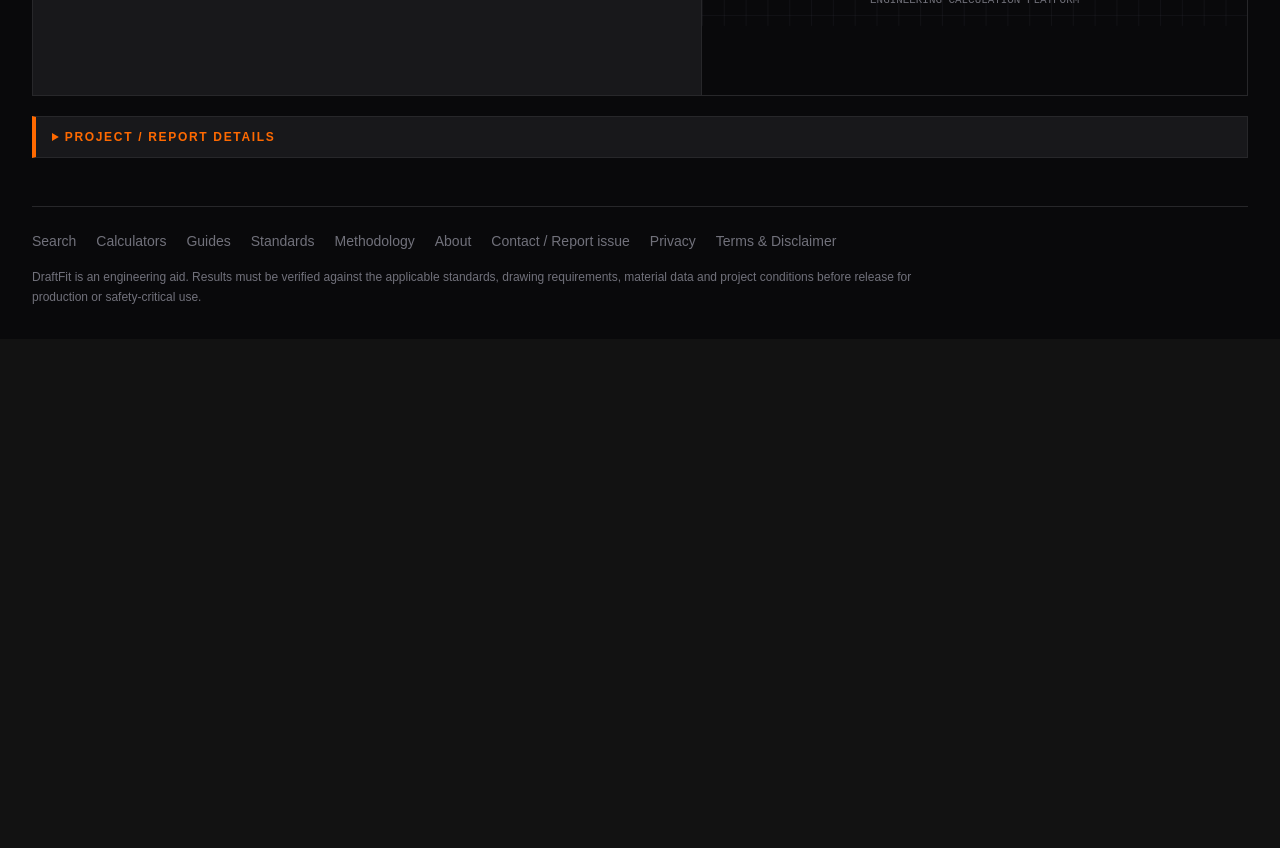
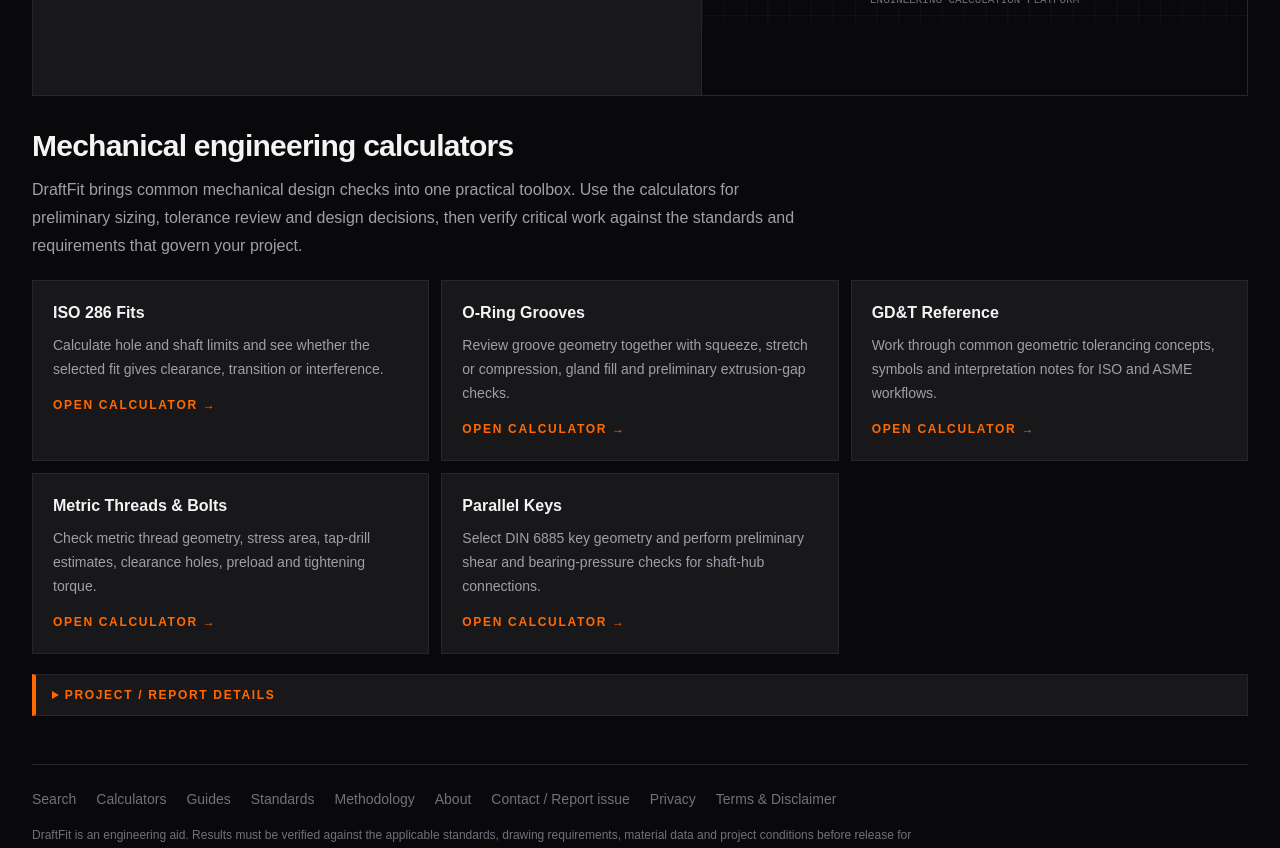
Before and after one commit to dragomirioansebastian23-oss/DraftFit-next, a Next.js app: page / in a window 1280 px wide. Shown: the part 640-1488 px from the top of the page. Before the commit the page ends 979 px from the top, so only its background shows below. Built offline with nearby package versions, Linux system fonts and the light colour scheme; no server answers.

Commit message:
Improve homepage heading structure and calculator content

```diff
--- a/src/components/DraftFitShell.tsx
+++ b/src/components/DraftFitShell.tsx
@@ -31,6 +31,36 @@ const TRANSLATIONS = {
       'The Next.js foundation is ready. All five engineering calculators are now available on dedicated routes.',
     status: 'Calculators online',
     allCalculators: 'Browse all calculators',
+    toolsHeading: 'Mechanical engineering calculators',
+    toolsIntro:
+      'DraftFit brings common mechanical design checks into one practical toolbox. Use the calculators for preliminary sizing, tolerance review and design decisions, then verify critical work against the standards and requirements that govern your project.',
+    tools: [
+      {
+        title: 'ISO 286 Fits',
+        href: '/calculators/iso-286-fit-calculator',
+        text: 'Calculate hole and shaft limits and see whether the selected fit gives clearance, transition or interference.',
+      },
+      {
+        title: 'O-Ring Grooves',
+        href: '/calculators/o-ring-groove-calculator',
+        text: 'Review groove geometry together with squeeze, stretch or compression, gland fill and preliminary extrusion-gap checks.',
+      },
+      {
+        title: 'GD&T Reference',
+        href: '/calculators/gdt-reference-calculator',
+        text: 'Work through common geometric tolerancing concepts, symbols and interpretation notes for ISO and ASME workflows.',
+      },
+      {
+        title: 'Metric Threads & Bolts',
+        href: '/calculators/metric-thread-bolt-calculator',
+        text: 'Check metric thread geometry, stress area, tap-drill estimates, clearance holes, preload and tightening torque.',
+      },
+      {
+        title: 'Parallel Keys',
+        href: '/calculators/parallel-key-calculator',
+        text: 'Select DIN 6885 key geometry and perform preliminary shear and bearing-pressure checks for shaft-hub connections.',
+      },
+    ],
   },
   ro: {
     brandTag: 'Engineering Toolkit',
@@ -56,6 +86,36 @@ const TRANSLATIONS = {
       'Fundația Next.js este pregătită. Toate cele cinci calculatoare inginerești sunt acum disponibile pe rute dedicate.',
     status: 'Calculatoare active',
     allCalculators: 'Vezi toate calculatoarele',
+    toolsHeading: 'Calculatoare pentru inginerie mecanică',
+    toolsIntro:
+      'DraftFit reunește verificări uzuale de proiectare mecanică într-un singur set practic de instrumente. Folosește calculatoarele pentru dimensionare preliminară, toleranțe și decizii de proiectare, apoi verifică aplicațiile critice conform standardelor și cerințelor proiectului.',
+    tools: [
+      {
+        title: 'Ajustaje ISO 286',
+        href: '/calculators/iso-286-fit-calculator',
+        text: 'Calculează limitele alezajului și arborelui și vezi dacă ajustajul selectat produce joc, tranziție sau interferență.',
+      },
+      {
+        title: 'Canale O-Ring',
+        href: '/calculators/o-ring-groove-calculator',
+        text: 'Verifică geometria canalului împreună cu squeeze, întinderea sau compresia, umplerea și verificări preliminare ale jocului de extrudare.',
+      },
+      {
+        title: 'Referință GD&T',
+        href: '/calculators/gdt-reference-calculator',
+        text: 'Parcurge concepte, simboluri și note de interpretare pentru toleranțe geometrice în fluxuri ISO și ASME.',
+      },
+      {
+        title: 'Filete metrice & șuruburi',
+        href: '/calculators/metric-thread-bolt-calculator',
+        text: 'Verifică geometria filetului, aria rezistentă, burghiul de tarodare, găurile de trecere, prestrângerea și cuplul.',
+      },
+      {
+        title: 'Pene paralele',
+        href: '/calculators/parallel-key-calculator',
+        text: 'Selectează geometria DIN 6885 și fă verificări preliminare la forfecare și presiune de contact pentru legături arbore-butuc.',
+      },
+    ],
   },
 } as const;
 
@@ -194,9 +254,9 @@ export default function DraftFitShell() {
                 {t.heroEyebrow}
               </p>
 
-              <h2 className="max-w-3xl text-3xl font-black tracking-tight sm:text-4xl md:text-5xl">
+              <h1 className="max-w-3xl text-3xl font-black tracking-tight sm:text-4xl md:text-5xl">
                 {t.heroTitle}
-              </h2>
+              </h1>
 
               <p className={`mt-3 max-w-2xl text-sm leading-6 sm:mt-5 sm:text-base sm:leading-7 ${muted}`}>
                 {t.heroText}
@@ -218,6 +278,31 @@ export default function DraftFitShell() {
             >
               <EngineeringGrid isDark={isDark} />
             </div>
+          </div>
+        </section>
+
+        <section className="mt-8">
+          <div className="max-w-3xl">
+            <h2 className="text-2xl font-black tracking-tight sm:text-3xl">{t.toolsHeading}</h2>
+            <p className={`mt-3 text-sm leading-6 sm:text-base sm:leading-7 ${muted}`}>
+              {t.toolsIntro}
+            </p>
+          </div>
+
+          <div className="mt-5 grid gap-3 md:grid-cols-2 lg:grid-cols-3">
+            {t.tools.map((tool) => (
+              <Link
+                key={tool.href}
+                href={tool.href}
+                className={`border p-5 transition-colors hover:border-orange-500/70 ${card}`}
+              >
+                <h3 className="text-base font-black">{tool.title}</h3>
+                <p className={`mt-2 text-sm leading-6 ${muted}`}>{tool.text}</p>
+                <span className="mt-4 inline-block text-xs font-black uppercase tracking-[0.14em] text-orange-500">
+                  {lang === 'ro' ? 'Deschide calculatorul' : 'Open calculator'} →
+                </span>
+              </Link>
+            ))}
           </div>
         </section>
 
```
